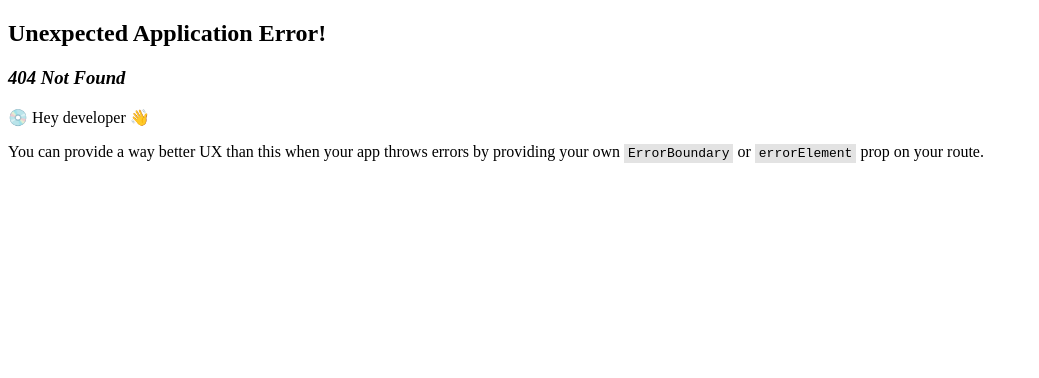
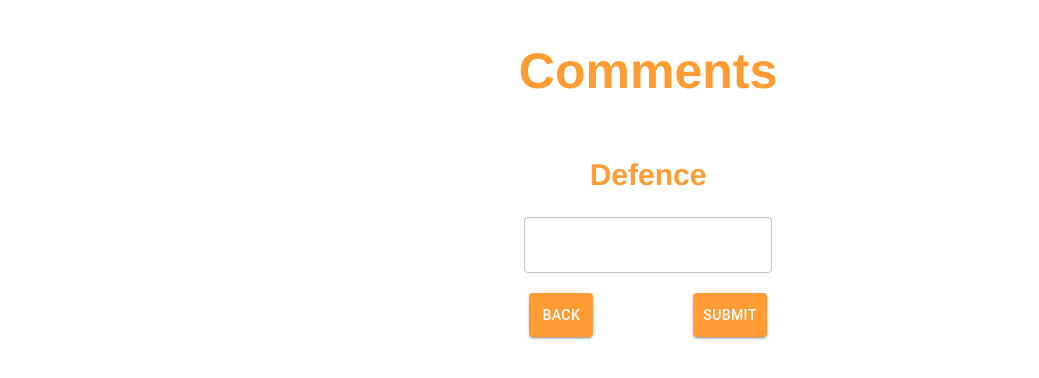
Before and after one commit to Mika4239/kassandra2024, a React (Vite) app in the folder frontend/: page /comments in a window 1280 px wide. Before the commit this address had no page. Shown: the top 378 px of the page, without its empty margins (0-1039 px from the left). Built offline with nearby package versions, Linux system fonts and the light colour scheme.

Commit message:
feat(createBasicApp): added endgame

```diff
--- a/frontend/src/router/router.ts
+++ b/frontend/src/router/router.ts
@@ -4,6 +4,7 @@ import SelectMatch from "../views/selectMatch/selectMatch";
 import Autonomous from "../views/autonomous/autonomous";
 import Teleop from "../views/teleop/teleop";
 import Endgame from "../views/endgame/endgame";
+import Comments from "../views/comments/comments";
 
 const router = createBrowserRouter([
     {
@@ -25,6 +26,10 @@ const router = createBrowserRouter([
     {
         path: '/endgame',
         Component: Endgame
+    },
+    {
+        path: '/comments',
+        Component: Comments
     }
 ]);
 
--- /dev/null
+++ b/frontend/src/views/comments/comments.tsx
@@ -0,0 +1,24 @@
+import { TextField } from "@mui/material";
+import useStyles from "./commentsStyles";
+import NavigationButtons from "../../components/navigationButtons/navigationButtons";
+
+const PREV_PATH = 'endgame';
+const NEXT_PATH = 'select';
+
+const COMMENTS_TITLE = 'Comments';
+const DEFENCE_TITLE = 'Defence';
+
+const Comments: React.FC = () => {
+  const { classes } = useStyles();
+
+  return (
+    <div className={classes.commentsPage}>
+      <h1 className={classes.mainTitle}>{COMMENTS_TITLE}</h1>
+      <h2 className={classes.subTitle}>{DEFENCE_TITLE}</h2>
+      <TextField />
+      <NavigationButtons prevPath={PREV_PATH} nextPath={NEXT_PATH} />
+    </div>
+  );
+};
+
+export default Comments;
--- /dev/null
+++ b/frontend/src/views/comments/commentsStyles.tsx
@@ -0,0 +1,22 @@
+import { makeStyles } from "tss-react/mui";
+
+const useStyles = makeStyles()({
+    commentsPage: {
+        display: 'flex',
+        flexDirection: 'column',
+        width: '100vw',
+        justifyContent: 'center',
+        alignItems: 'center',
+        fontFamily: 'Helvetica'
+    },
+    mainTitle: {
+        fontSize: '50px',
+        color: '#ff9c34'
+    },
+    subTitle: {
+        fontSize: '30px',
+        color: '#ff9c34'
+    },
+});
+
+export default useStyles;
--- a/frontend/src/views/endgame/endgame.tsx
+++ b/frontend/src/views/endgame/endgame.tsx
@@ -1,18 +1,19 @@
-import List from "@mui/material/List/List";
 import useStyles from "./endgameStyles";
-import ListItem from "@mui/material/ListItem/ListItem";
+import Radio from "@mui/joy/Radio/Radio";
+import NavigationButtons from "../../components/navigationButtons/navigationButtons";
+import RadioGroup from "@mui/joy/RadioGroup/RadioGroup";
 import Checkbox from "@mui/joy/Checkbox/Checkbox";
-import NavigationButtons from "../../components/navigationButtons/navigationButtons";
+import { FormControl } from "@mui/material";
 
 const PREV_PATH = "teleop";
-const NEXT_PATH = "select";
+const NEXT_PATH = "comments";
 
 const ENDGAME_TITLE = "Endgame";
 const STAGE_TITLE = "Stage";
-const EXTRA_TITLE = 'Extra';
+const EXTRA_TITLE = "Extra";
 
 const STAGE_OPTIONS = ["PARK", "ONSTAGE", "HARMONY"];
-const EXTRA_OPTIONS = ['SPOTLIT', 'TRAP'];
+const EXTRA_OPTIONS = ["SPOTLIT", "TRAP"];
 
 const Endgame: React.FC = () => {
   const { classes } = useStyles();
@@ -21,16 +22,23 @@ const Endgame: React.FC = () => {
     <div className={classes.endgamePage}>
       <h1 className={classes.mainTitle}>{ENDGAME_TITLE}</h1>
       <h2 className={classes.subTitle}>{STAGE_TITLE}</h2>
-      <List>
-        {STAGE_OPTIONS.map((option) => (
-          <ListItem>
-            <Checkbox label={option} size="lg" />
-          </ListItem>
-        ))}
-      </List>
+      <FormControl>
+        <RadioGroup defaultValue="medium" name="radio-buttons-group">
+          {STAGE_OPTIONS.map((option) => (
+            <Radio value={option} label={option} />
+          ))}
+        </RadioGroup>
+      </FormControl>
       <h2 className={classes.subTitle}>{EXTRA_TITLE}</h2>
       <div>
-        {EXTRA_OPTIONS.map((option) => <Checkbox className={classes.extra} disableIcon variant="solid" label={option} />)}
+        {EXTRA_OPTIONS.map((option) => (
+          <Checkbox
+            className={classes.extra}
+            disableIcon
+            variant="solid"
+            label={option}
+          />
+        ))}
       </div>
       <NavigationButtons prevPath={PREV_PATH} nextPath={NEXT_PATH} />
     </div>
```
